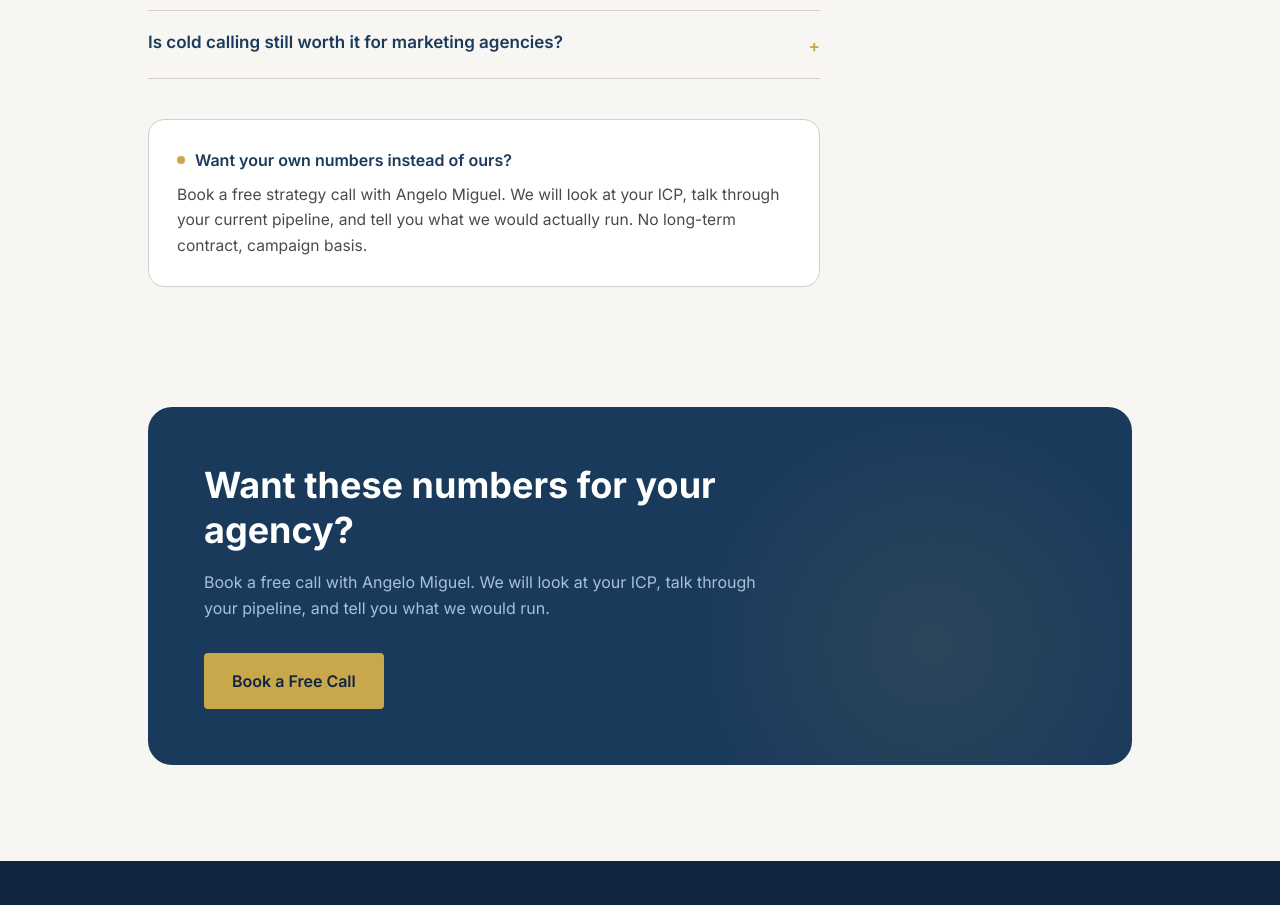
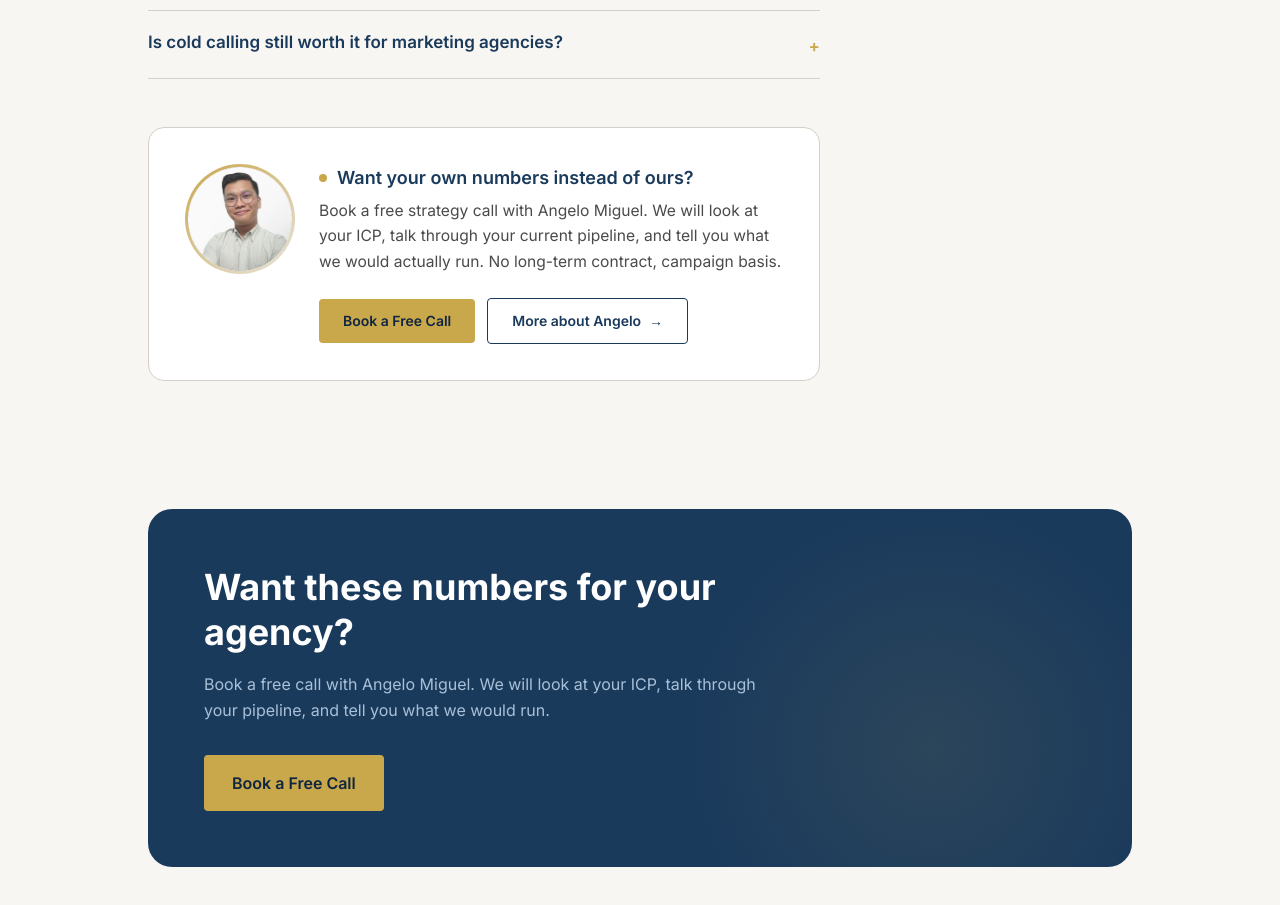
Before and after one commit to TobiasBoscoBrown/angelo-books, a Next.js app: page /articles/b2b-cold-calling-conversion-rate in a window 1280 px wide. Shown: the part 6760-7665 px from the top of the page. Built offline with nearby package versions, Linux system fonts and the light colour scheme; no server answers; a web font is replaced by a local one.

Commit message:
Article closing CTA: add Angelo's photo and a link to his about page

```diff
--- a/components/ArticleBody.tsx
+++ b/components/ArticleBody.tsx
@@ -1,4 +1,6 @@
 import Image from "next/image";
+import Link from "next/link";
+import { brand } from "@/lib/brand";
 import type { Block } from "@/lib/articles";
 import Reveal from "@/components/Reveal";
 
@@ -294,6 +296,88 @@ export default function ArticleBody({ blocks }: { blocks: Block[] }) {
               </Reveal>
             );
 
+          case "author":
+            return (
+              <Reveal key={i} distance={30}>
+                <aside
+                  className="my-12 rounded-2xl p-8 md:p-9 border"
+                  style={{ background: "white", borderColor: "var(--line)" }}
+                >
+                  <div className="flex flex-col sm:flex-row sm:items-start gap-6">
+                    <Link
+                      href="/about"
+                      aria-label={`More about ${brand.owner}`}
+                      className="flex-shrink-0 self-start rounded-full p-[3px] transition-transform duration-300 hover:-translate-y-0.5"
+                      style={{
+                        background:
+                          "linear-gradient(140deg, var(--gold) 0%, var(--warm-gray) 100%)",
+                      }}
+                    >
+                      <Image
+                        src="/angelo.png"
+                        alt={`${brand.owner}, founder of ${brand.name}`}
+                        width={240}
+                        height={240}
+                        className="block rounded-full w-[104px] h-[104px] object-cover"
+                        style={{ background: "white" }}
+                      />
+                    </Link>
+
+                    <div className="min-w-0">
+                      <p
+                        className="font-semibold text-lg mb-1.5 flex items-center gap-2.5"
+                        style={{ color: "var(--navy)" }}
+                      >
+                        <span
+                          aria-hidden
+                          className="w-2 h-2 rounded-full flex-shrink-0"
+                          style={{ background: "var(--gold)" }}
+                        />
+                        {b.title}
+                      </p>
+                      <p
+                        className="text-[0.975rem] leading-relaxed mb-6"
+                        style={{ color: "var(--text-mid)" }}
+                      >
+                        {b.text}
+                      </p>
+
+                      <div className="flex flex-wrap items-center gap-3">
+                        <a
+                          href={brand.calendlyUrl}
+                          target="_blank"
+                          rel="noopener noreferrer"
+                          className="px-6 py-3 rounded font-semibold text-sm transition-transform duration-300 hover:-translate-y-0.5"
+                          style={{
+                            background: "var(--gold)",
+                            color: "var(--navy-dark)",
+                          }}
+                        >
+                          Book a Free Call
+                        </a>
+                        <Link
+                          href="/about"
+                          className="group inline-flex items-center gap-2 px-6 py-3 rounded border font-semibold text-sm transition-all duration-300 hover:-translate-y-0.5"
+                          style={{
+                            color: "var(--navy)",
+                            borderColor: "var(--navy)",
+                          }}
+                        >
+                          More about {brand.owner.split(" ")[0]}
+                          <span
+                            aria-hidden
+                            className="transition-transform duration-300 group-hover:translate-x-0.5"
+                          >
+                            →
+                          </span>
+                        </Link>
+                      </div>
+                    </div>
+                  </div>
+                </aside>
+              </Reveal>
+            );
+
           default:
             return null;
         }
--- a/lib/articles.ts
+++ b/lib/articles.ts
@@ -12,7 +12,8 @@ export type Block =
   | { t: "quote"; text: string; cite: string }
   | { t: "proof"; src: string; alt: string; width: number; height: number; caption: string }
   | { t: "ul"; items: string[] }
-  | { t: "faq"; items: { q: string; a: string }[] };
+  | { t: "faq"; items: { q: string; a: string }[] }
+  | { t: "author"; title: string; text: string };
 
 export type Article = {
   slug: string;
@@ -220,7 +221,7 @@ export const articles: Article[] = [
         ],
       },
       {
-        t: "callout",
+        t: "author",
         title: "Want your own numbers instead of ours?",
         text: `Book a free strategy call with ${brand.owner}. We will look at your ICP, talk through your current pipeline, and tell you what we would actually run. No long-term contract, campaign basis.`,
       },
```
